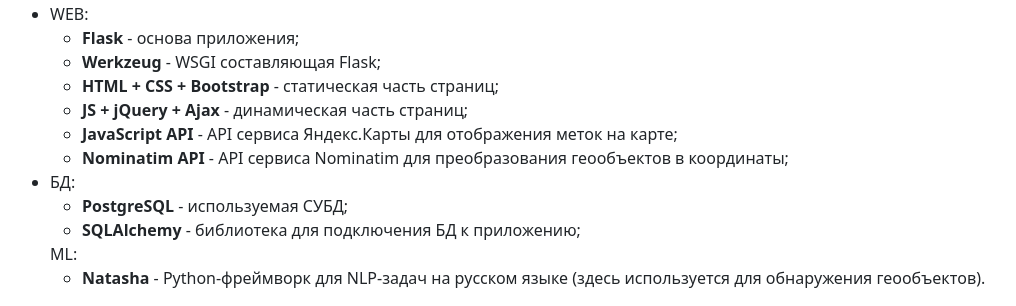
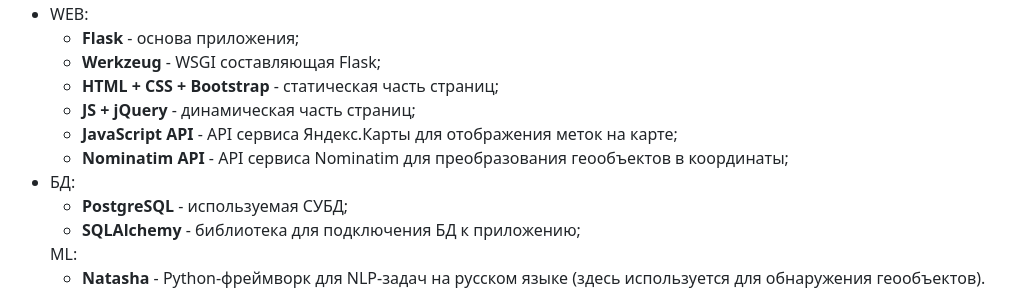
Before and after one commit to MargoNupreichik/Place_in_text, a Flask app: page /about in a window 1280 px wide. Shown: the part 895-1201 px from the top of the page, without its empty margins (64-1080 px from the left). Run offline with Flask 3, Linux system fonts and the light colour scheme; some libraries are stand-ins or nearby versions.

Commit message:
another code format

```diff
--- a/requirements.txt
+++ b/requirements.txt
@@ -1,4 +1,3 @@
 Flask==3.0.3
 SQLAlchemy<2.0.0
-psycopg2===2.9.9
 Werkzeug==3.0.3
--- a/templates/about.html
+++ b/templates/about.html
@@ -65,7 +65,7 @@
             <li><b>Flask</b> - основа приложения;</li>
             <li><b>Werkzeug</b> - WSGI составляющая Flask;</li>
             <li><b>HTML + CSS + Bootstrap</b> - статическая часть страниц;</li>
-            <li><b>JS + jQuery + Ajax</b> - динамическая часть страниц;</li>
+            <li><b>JS + jQuery</b> - динамическая часть страниц;</li>
             <li><b>JavaScript API</b> - API сервиса Яндекс.Карты для отображения меток на карте;</li>
             <li><b>Nominatim API</b> - API сервиса Nominatim для преобразования геообъектов в координаты;</li>
         </ul>
--- a/templates/index.html
+++ b/templates/index.html
@@ -103,7 +103,7 @@
           var places = {{ places | safe }}
           document.querySelectorAll('.btn.btn-light').forEach(item => {
             item.addEventListener('click', event => {
-                // Обработчик нажатия на каждую строку
+              // Обработчик нажатия на каждую кнопку
               var uniqueId = parseInt(event.target.closest('tr').dataset.uniqueId, 10);
               var article = articles[uniqueId];
               document.getElementById('field_text').textContent = article;
```
